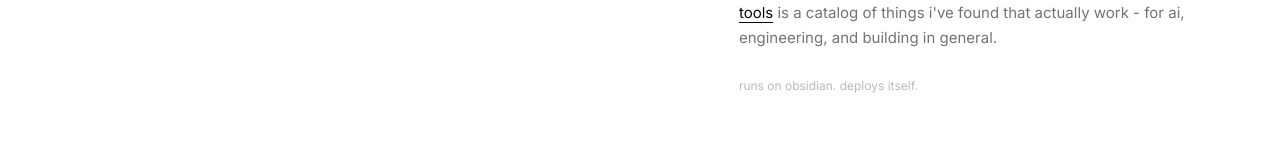
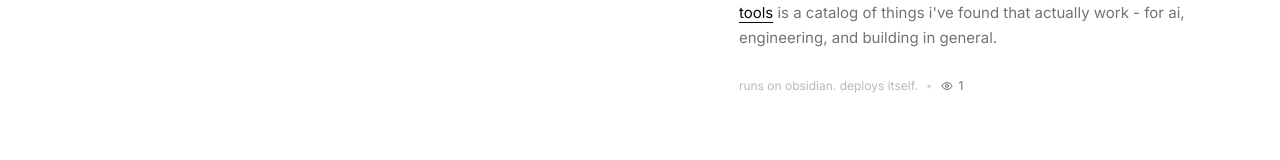
Before and after one commit to ad6190/nxaditi-blog, a React (Vite) app in the folder blog-site/site/: page / in a window 1280 px wide. Shown: the part 624-784 px from the top of the page. Built offline with nearby package versions, Linux system fonts and the light colour scheme; a web font is replaced by a local one.

Commit message:
Integrate visitor counter into page footer

```diff
--- a/blog-site/site/src/pages/Home.tsx
+++ b/blog-site/site/src/pages/Home.tsx
@@ -2,6 +2,7 @@ import { Link } from "react-router-dom";
 import { ArrowRight } from "lucide-react";
 import { motion } from "framer-motion";
 import { PageTransition } from "@/components/PageTransition";
+import { VisitorCounter } from "@/components/VisitorCounter";
 
 export default function Home() {
   return (
@@ -109,8 +110,10 @@ export default function Home() {
                   is a catalog of things i've found that actually work - for
                   ai, engineering, and building in general.
                 </p>
-                <p className="text-xs text-muted-foreground/50 pt-2">
-                  runs on obsidian. deploys itself.
+                <p className="text-xs text-muted-foreground/50 pt-2 flex items-center gap-2">
+                  <span>runs on obsidian. deploys itself.</span>
+                  <span className="text-muted-foreground/30">•</span>
+                  <VisitorCounter pageId="site-home" />
                 </p>
               </div>
             </motion.div>
```
